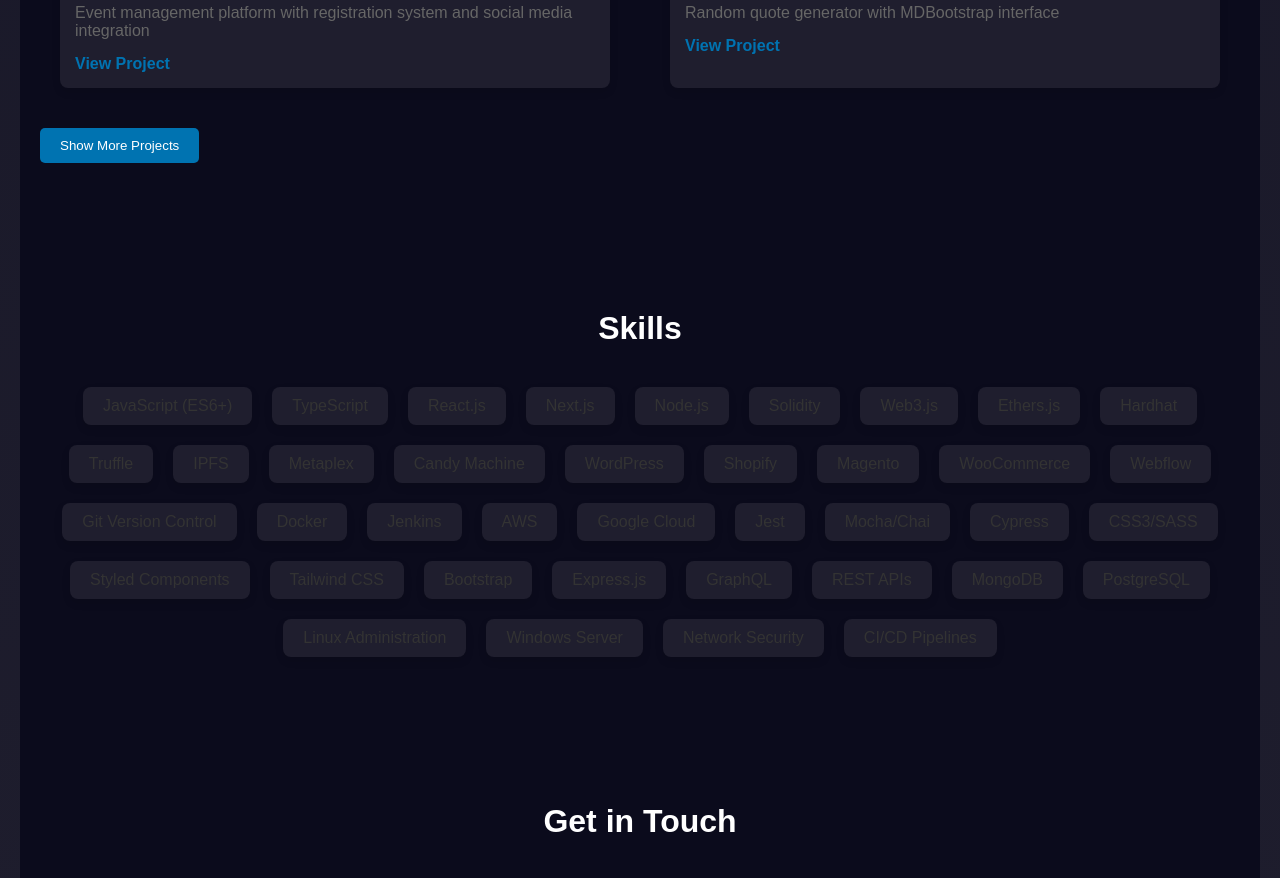
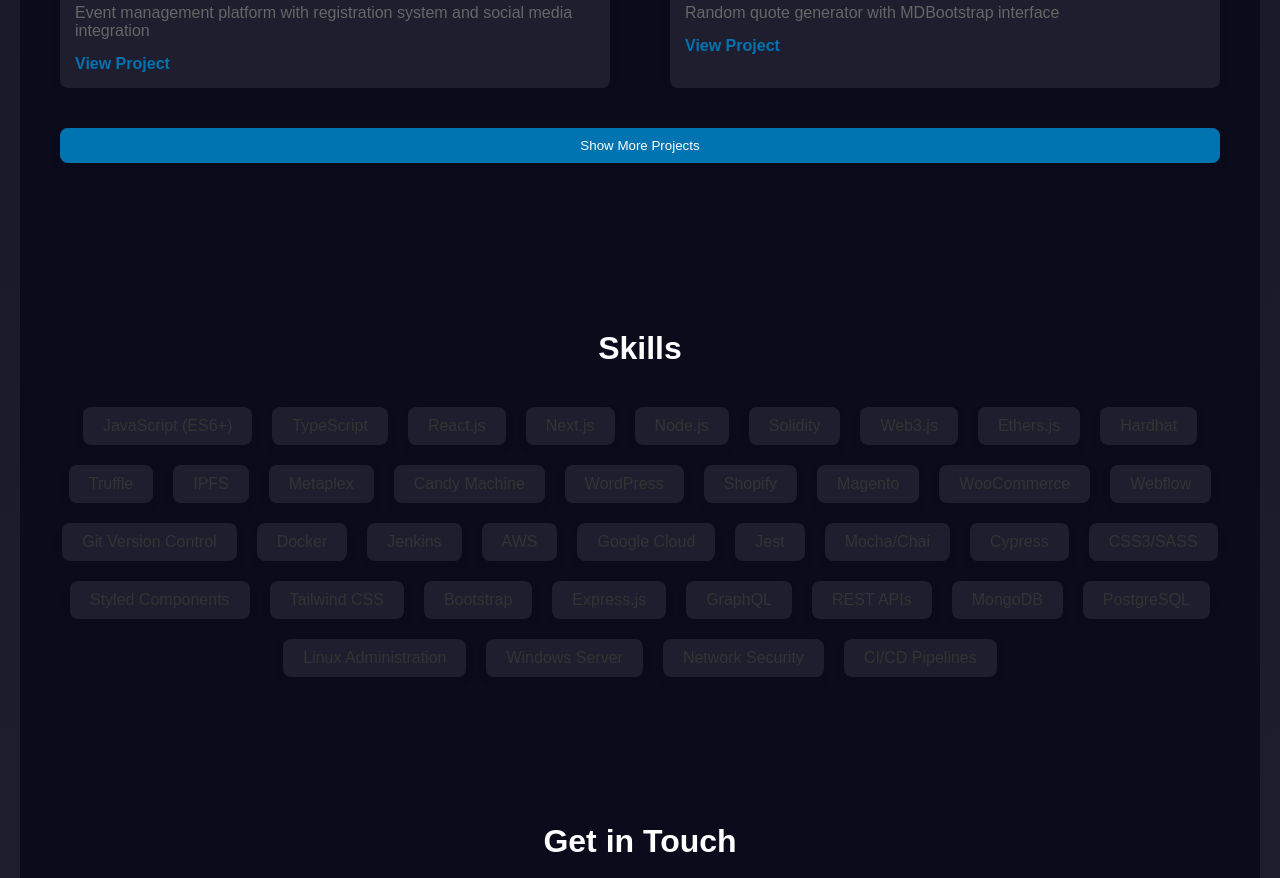
Before and after one commit to elducati/portfolio-react, a React (Create React App) app: page / in a window 1280 px wide. Shown: the part 4320-5198 px from the top of the page. Built offline with nearby package versions, Linux system fonts and the light colour scheme.

Commit message:
edit: button position and display

```diff
--- a/src/App.css
+++ b/src/App.css
@@ -466,13 +466,22 @@ body {
   border-radius: 5px;
   cursor: pointer;
   transition: background-color 0.3s;
-  margin-top: 20px;
+
 }
 
 .load-more:hover {
   background-color: #005582;
 }
-
+.load-more-card {
+  background-color: #1f1e2e;
+    border-radius: 8px;
+    box-shadow: 0 4px 8px #0000001a;
+    margin: 20px;
+    overflow: hidden;
+    transition: transform .3s;
+    display: flex;
+    flex-direction: column;
+}
 /* Experience section styles */
 .experience-section {
   padding: 60px 20px;
@@ -609,7 +618,7 @@ body {
   border: 1px solid #ccc;
   border-radius: 5px;
   font-size: 16px;
-  width: 100%;
+
 }
 
 .contact-form input.error,
--- a/src/sections/Projects.jsx
+++ b/src/sections/Projects.jsx
@@ -11,6 +11,7 @@ const Projects = ({ visibleProjects, loadMore }) => {
           <ProjectCard key={index} {...project} />
         ))}
       </div>
+      <div className='load-more-card'>
       {visibleProjects < projectsData.length && (
         <button
           className="load-more"
@@ -19,6 +20,7 @@ const Projects = ({ visibleProjects, loadMore }) => {
           Show More Projects
         </button>
       )}
+      </div>
     </section>
   );
 };
```
